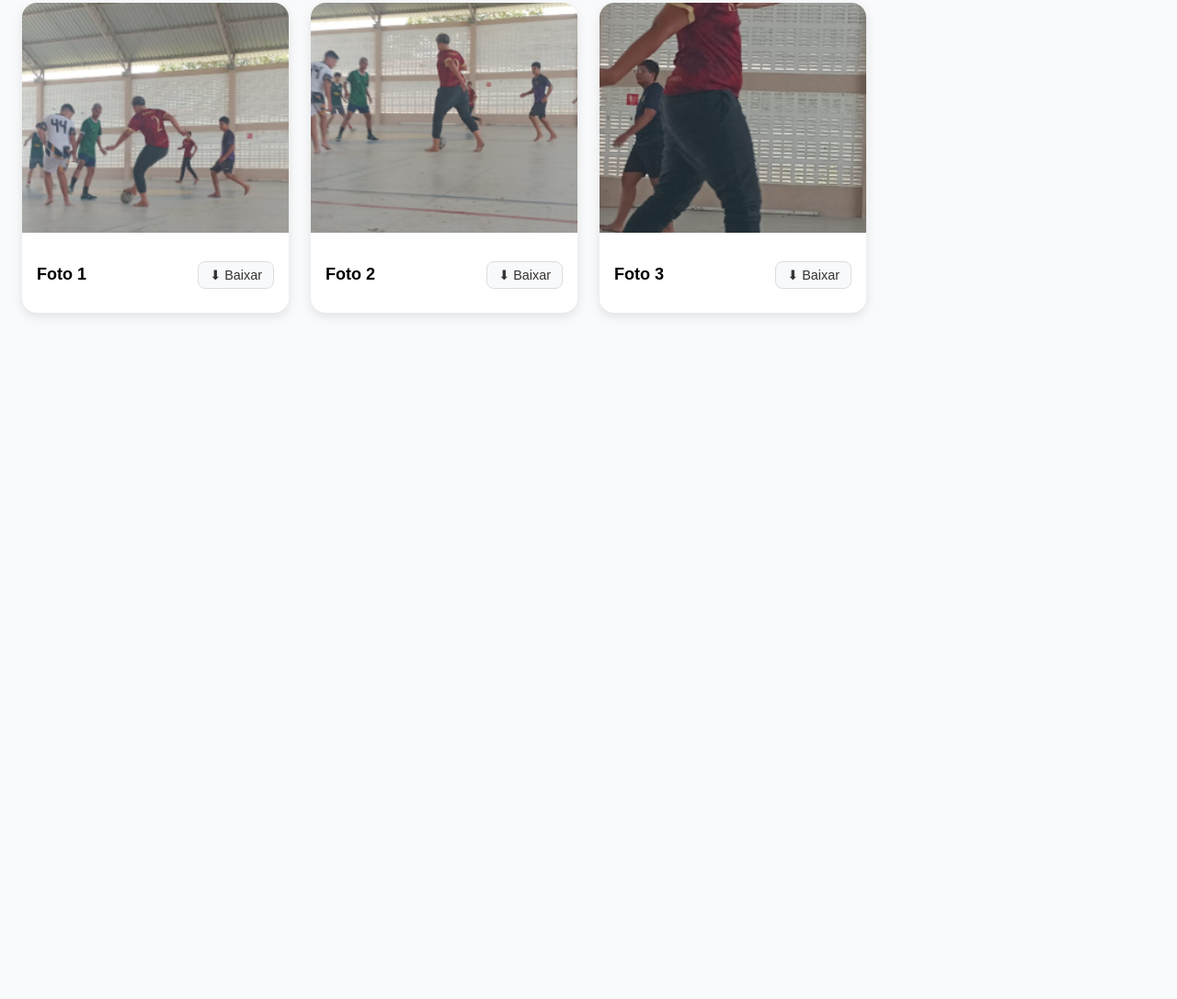
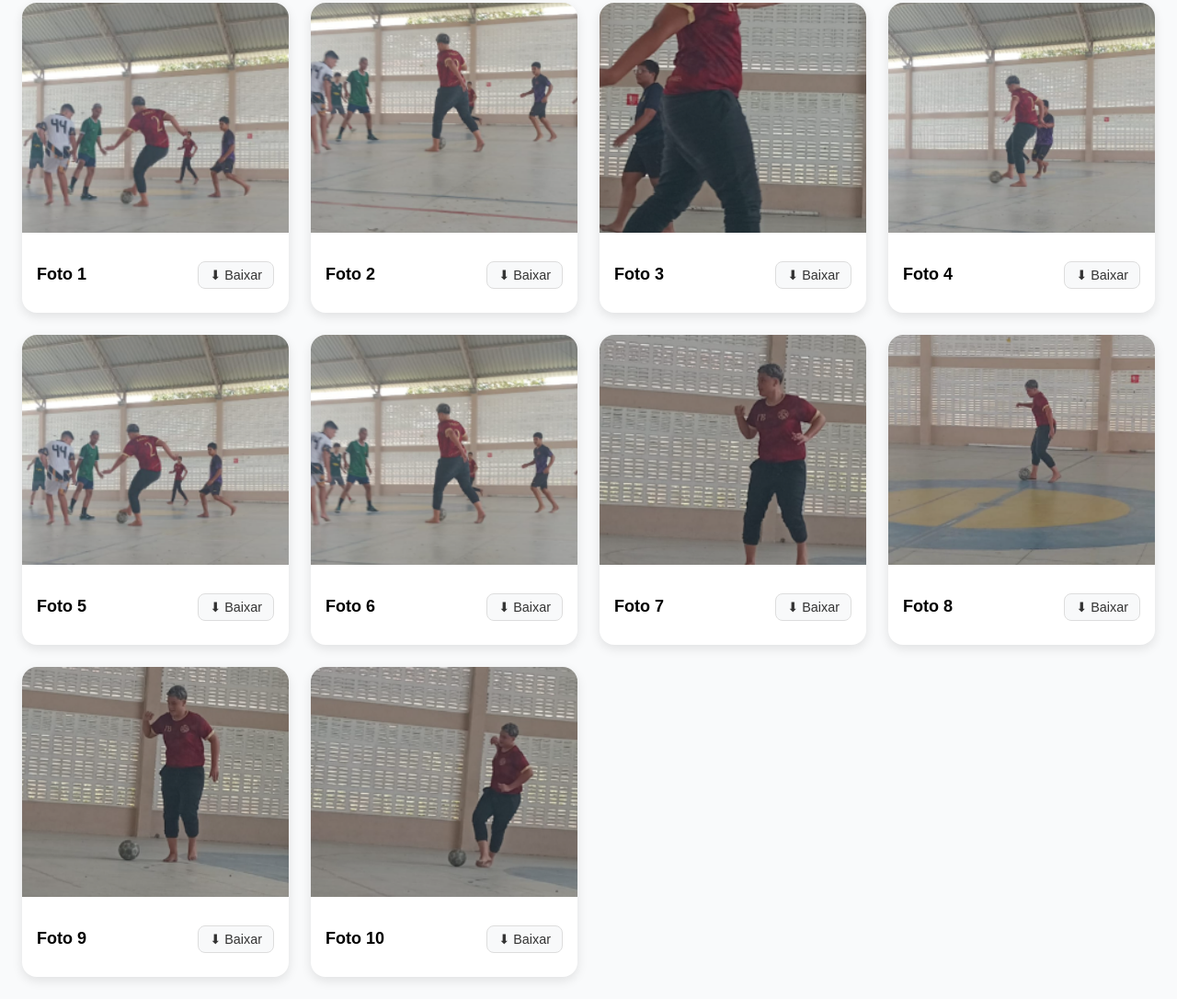
Before and after one commit to gabriel-vinicius-silva/gabriel-fotografo, a plain HTML site: page index.html in a window 1280 px wide. Shown: the part 111-1197 px from the top of the page at 92% size. Before the commit the page ends 848 px from the top, so only its background shows below. Drawn offline with Linux system fonts and the light colour scheme.

Commit message:
initial committtttttt

```diff
--- a/index.html
+++ b/index.html
@@ -37,6 +37,70 @@
           <a href="img/03.png" download class="portfolio-button">⬇ Baixar</a>
         </div>
       </div>
+
+      <!-- Foto 4 -->
+      <div class="portfolio-card">
+        <img src="img/04.png" alt="Foto 4" class="portfolio-image">
+        <div class="portfolio-info">
+          <h2 class="portfolio-subtitle">Foto 4</h2>
+          <a href="img/04.png" download class="portfolio-button">⬇ Baixar</a>
+        </div>
+      </div>
+
+      <!-- Foto 5 -->
+      <div class="portfolio-card">
+        <img src="img/05.png" alt="Foto 5" class="portfolio-image">
+        <div class="portfolio-info">
+          <h2 class="portfolio-subtitle">Foto 5</h2>
+          <a href="img/05.png" download class="portfolio-button">⬇ Baixar</a>
+        </div>
+      </div>
+
+      <!-- Foto 6 -->
+      <div class="portfolio-card">
+        <img src="img/06.png" alt="Foto 6" class="portfolio-image">
+        <div class="portfolio-info">
+          <h2 class="portfolio-subtitle">Foto 6</h2>
+          <a href="img/06.png" download class="portfolio-button">⬇ Baixar</a>
+        </div>
+      </div>
+
+      <!-- Foto 7 -->
+      <div class="portfolio-card">
+        <img src="img/07.png" alt="Foto 7" class="portfolio-image">
+        <div class="portfolio-info">
+          <h2 class="portfolio-subtitle">Foto 7</h2>
+          <a href="img/07.png" download class="portfolio-button">⬇ Baixar</a>
+        </div>
+      </div>
+
+      <!-- Foto 8 -->
+      <div class="portfolio-card">
+        <img src="img/08.png" alt="Foto 8" class="portfolio-image">
+        <div class="portfolio-info">
+          <h2 class="portfolio-subtitle">Foto 8</h2>
+          <a href="img/08.png" download class="portfolio-button">⬇ Baixar</a>
+        </div>
+      </div>
+
+      <!-- Foto 9 -->
+      <div class="portfolio-card">
+        <img src="img/09.png" alt="Foto 9" class="portfolio-image">
+        <div class="portfolio-info">
+          <h2 class="portfolio-subtitle">Foto 9</h2>
+          <a href="img/09.png" download class="portfolio-button">⬇ Baixar</a>
+        </div>
+      </div>
+
+      <!-- Foto 10 -->
+      <div class="portfolio-card">
+        <img src="img/10.png" alt="Foto 10" class="portfolio-image">
+        <div class="portfolio-info">
+          <h2 class="portfolio-subtitle">Foto 10</h2>
+          <a href="img/10.png" download class="portfolio-button">⬇ Baixar</a>
+        </div>
+      </div>
+
     </div>
   </div>
 </body>
```
Also changed, not shown: img/04.png (added), img/05.png (added), img/06.png (added), img/07.png (added), img/08.png (added), img/09.png (added), img/10.png (added).
